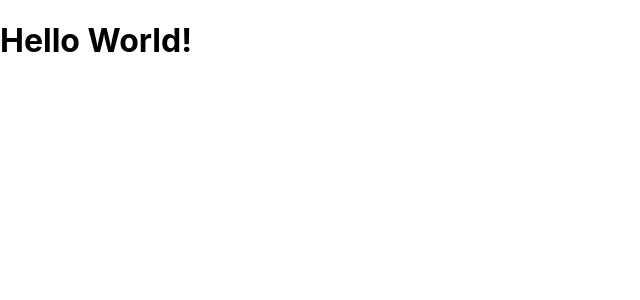
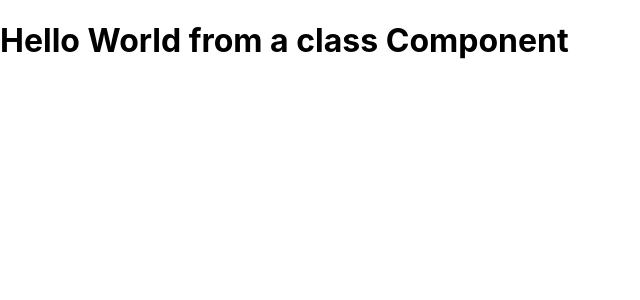
Before and after one commit to dorianbuck/react_Craft_setup_code_along, a React (Create React App) app: page / in a window 1280 px wide. Shown: the top 300 px of the page, without its empty margins (0-640 px from the left). Built offline with nearby package versions, Linux system fonts and the light colour scheme.

Commit message:
displays hello world from class component

```diff
--- a/src/App.jsx
+++ b/src/App.jsx
@@ -1,11 +1,11 @@
-import React from 'react'
+import React, { Component } from "react";
 
-const App = () => {
-  return (
-    <div>
-      <h1>Hello World!</h1>
-    </div>
-  )
+class App extends Component {
+  render() {
+    return <div>
+      <h1>Hello World from a class Component</h1>
+    </div>;
+  }
 }
 
-export default App
+export default App;
```
